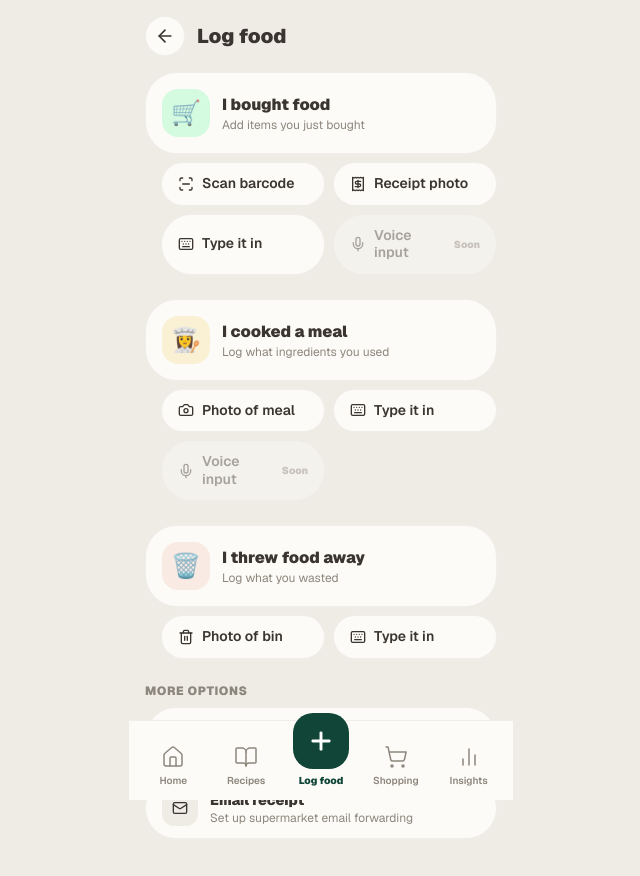
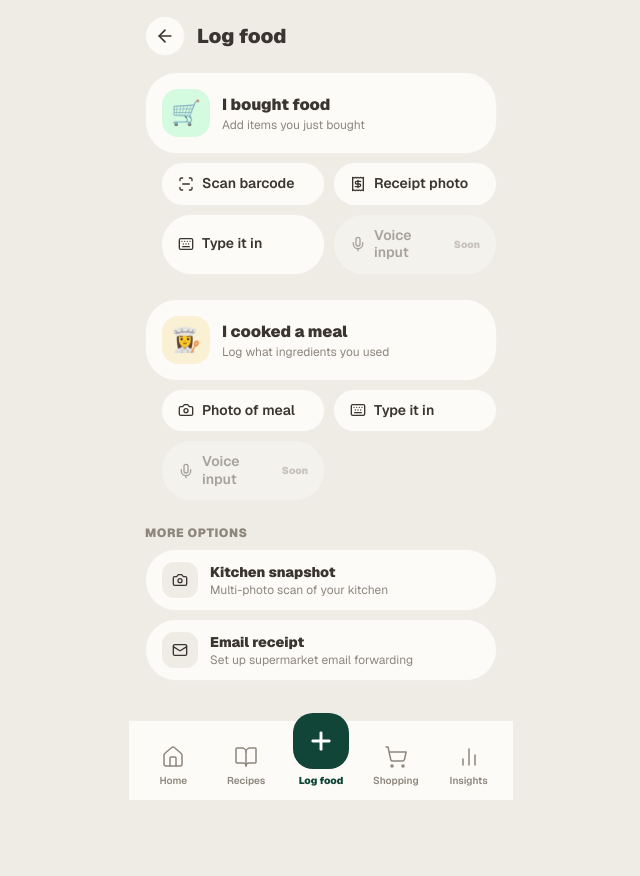
Before and after one commit to samuel-shift/cubby-v2, a Next.js app: page /log in a window 1280 px wide. Shown: the top 876 px of the page, without its empty margins (319-959 px from the left). Built offline with nearby package versions, Linux system fonts and the light colour scheme.

Commit message:
Update LogFoodClient.tsx

```diff
--- a/src/components/log/LogFoodClient.tsx
+++ b/src/components/log/LogFoodClient.tsx
@@ -7,7 +7,7 @@
  */
 
 import Link from "next/link";
-import { Camera, Receipt, KeyboardIcon, ChefHat, Trash2, Mic, Mail, ScanLine } from "lucide-react";
+import { Camera, Receipt, KeyboardIcon, Mic, Mail, ScanLine } from "lucide-react";
 import { cn } from "@/lib/utils";
 import { PageHeader } from "@/components/ui/PageHeader";
 
@@ -47,18 +47,6 @@ const LOG_OPTIONS = [
         href: "#",
         comingSoon: true,
       },
-    ],
-  },
-  {
-    id: "waste",
-    label: "I threw food away",
-    emoji: "🗑️",
-    description: "Log what you wasted",
-    color: "bg-cubby-urgent/10",
-    textColor: "text-cubby-urgent",
-    subOptions: [
-      { label: "Photo of bin", icon: Trash2, href: "/log/waste" },
-      { label: "Type it in", icon: KeyboardIcon, href: "/log/waste" },
     ],
   },
 ];
```
